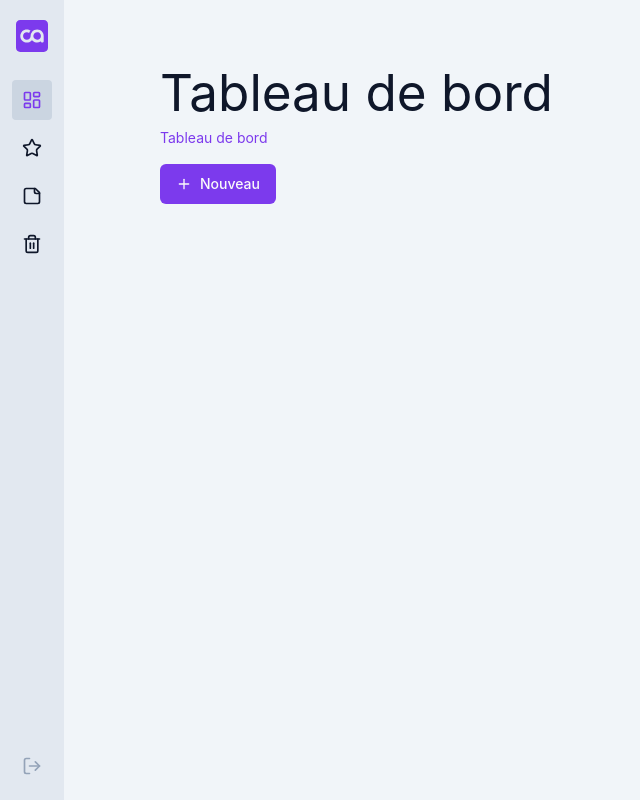
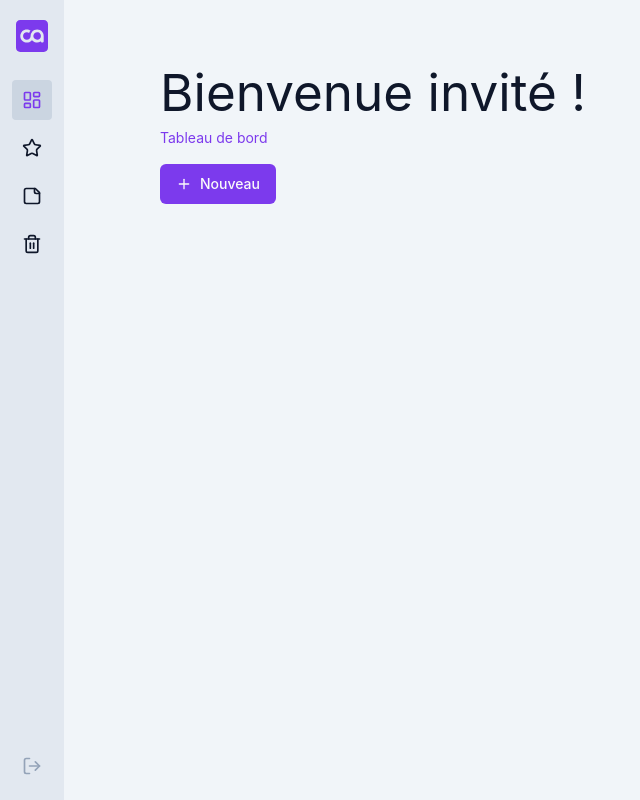
Before and after one commit to babyenyen/TFE-recall-io, a React (Vite) app: page /app/dashboard in a window 1280 px wide. Shown: the whole page, without its empty margins (0-640 px from the left). Built offline with nearby package versions, Linux system fonts and the light colour scheme.

Commit message:
Bienvenue + fetch username

```diff
--- a/src/pages/Dashboard.jsx
+++ b/src/pages/Dashboard.jsx
@@ -23,8 +23,9 @@ import {
     CardContent,
 } from "@/components/ui/card";
 import RenameDialogCard from "@/components/RenameDialogCard";
-
 import { useNavigate } from "react-router-dom";
+import { getUser } from "@/utils/auth"; // adapte le chemin si besoin
+import { useEffect, useState } from "react";
 
 export default function Dashboard() {
     // Hook personnalisé pour gérer les éléments (dossiers et fichiers)
@@ -84,9 +85,16 @@ export default function Dashboard() {
         );
     };
 
+    const [user, setUser] = useState(null);
+
+    useEffect(() => {
+        const current = getUser();
+        setUser(current);
+    }, []);
+
     return (
         <div className="w-full h-full p-4">
-            <h1>Tableau de bord</h1>
+            <h1>Bienvenue {user?.username ?? "invité"} !</h1>
             <Breadcrumb items={items} />
             {/* Bouton + menu */}
             <DropdownMenu>
--- a/src/utils/auth.js
+++ b/src/utils/auth.js
@@ -1,4 +1,4 @@
-// IA-1-CODE: Explication par ChatGPT (OpenAI)
+// IA-1-CODE: Explication de ce js par ChatGPT (OpenAI)
 const users = [
     {
         id: 1,
@@ -32,6 +32,7 @@ export const register = (username, email, password) => {
 
     // Pour l'instant, j'utilise localStorage pour simuler une base de données
     localStorage.setItem("user", JSON.stringify(newUser));
+
     return { success: true };
 };
 
```
